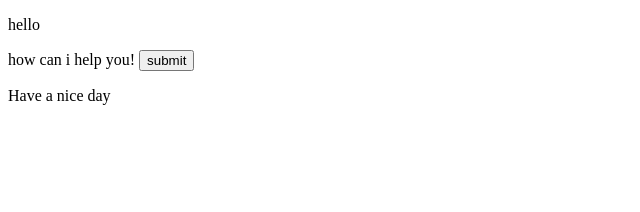
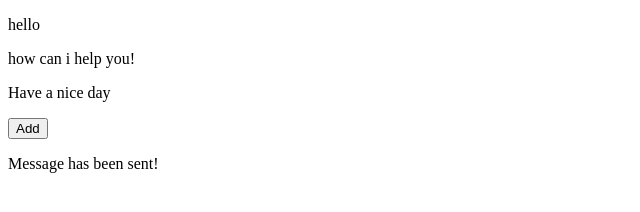
Before and after one commit to karvekaryash/My-repo, a plain HTML site: page index.html in a window 1280 px wide. Shown: the whole page, without its empty margins (0-640 px from the left). Drawn offline with Linux system fonts and the light colour scheme.

Commit message:
6th chnage

```diff
--- a/index.html
+++ b/index.html
@@ -3,7 +3,9 @@
     <head></head>
     <body>
         <p>hello</p>
-        <p>how can i help you! <button>submit</button></p>
+        <p>how can i help you!</p>
         <p>Have a nice day</p>
+        <button>Add</button>
+        <p>Message has been sent!</p>
     </body>
 </html>
```
